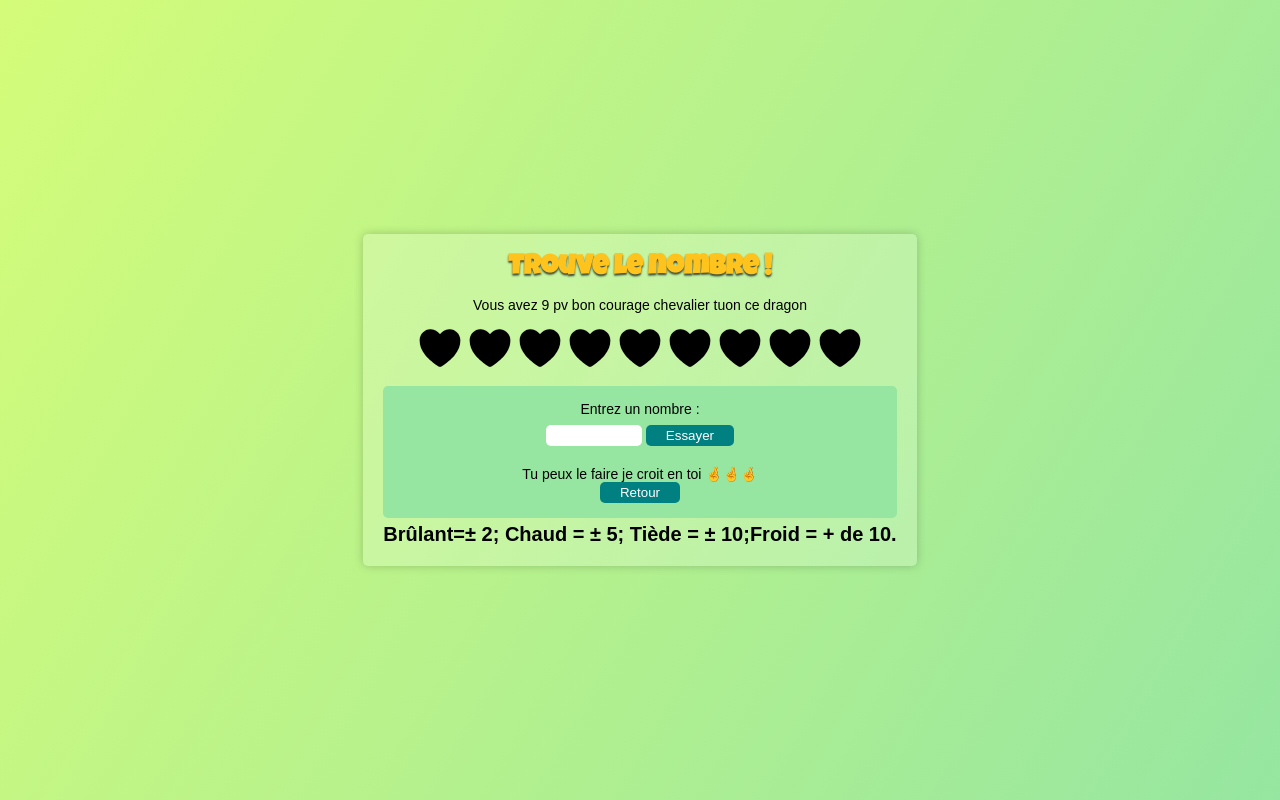
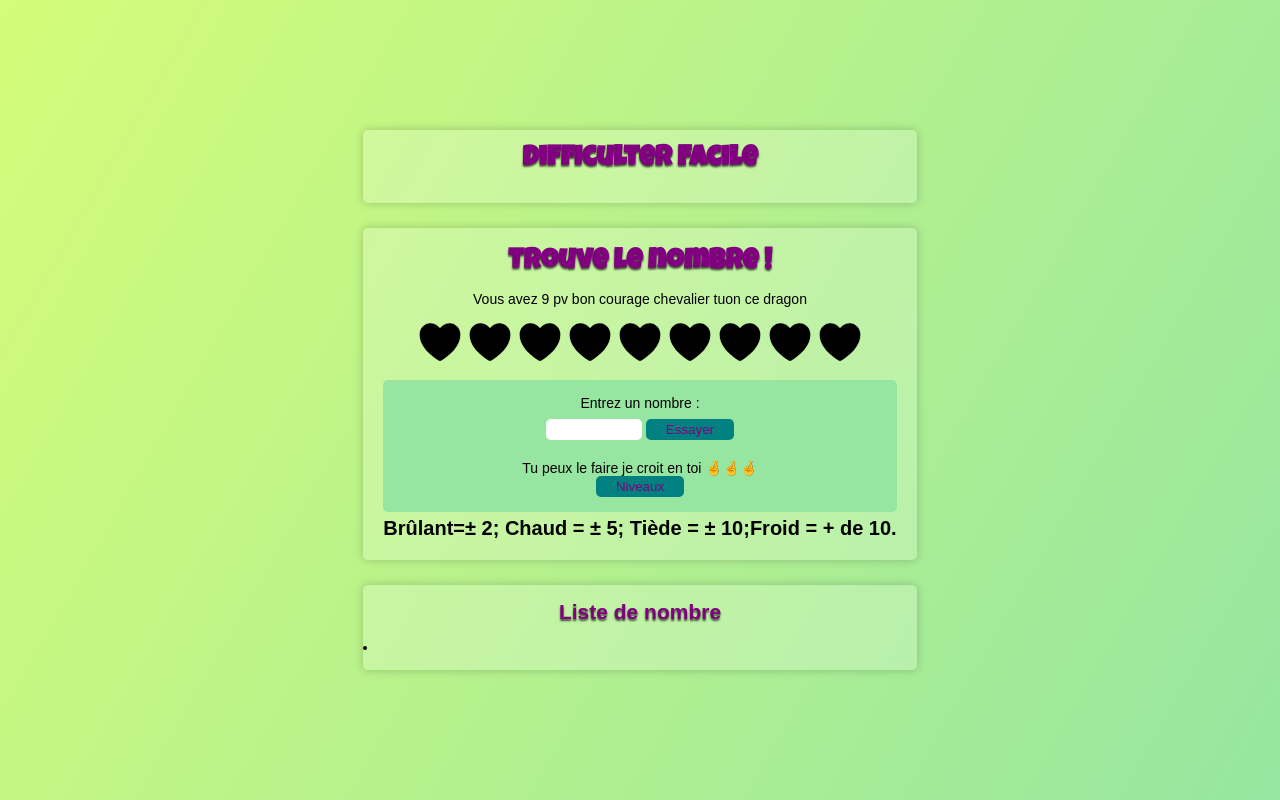
Before and after one commit to nathgarr/Tuto-js, a plain HTML site: page index.html in a window 1280 px wide. Both pictures are taken after a click on the button "Facile". Drawn offline with nearby package versions, Linux system fonts and the light colour scheme.

Commit message:
feat:nombre echouer

```diff
--- a/app.js
+++ b/app.js
@@ -21,39 +21,46 @@ const bgloose='linear-gradient(to top, #505285 0%, #585e92 12%, #65689f 25%, #74
 
 //logique Play fonction flécher
 const utilisator=document.getElementById('Choixutilisateur')
-const jeux=document.getElementById('jeux')
+const jeux=document.getElementById('pacman')
 const choix=document.getElementById('choix')
 const facile =document.getElementById('facile')
 const normale =document.getElementById('normale')
 const difficle =document.getElementById('Hard')
 const retour =document.getElementById('restart')
 const choice= "";
+const nombreListe=document.getElementById('nbl')
+const titr= document.getElementById('dif')
 
 function choixUtilisateur(){
      facile.addEventListener('click', () =>{
         choix.style.display="none";
         jeux.style.display="block";
+        titr.innerHTML=`Difficulter Facile`
         var choice=9;
         play(choice);
     })
     normale.addEventListener('click', ()=>{
         choix.style.display="none";
         jeux.style.display="block";
+        titr.innerHTML=`Difficulter Moyen`
         var choice=5;
         play(choice);
     })
     difficle.addEventListener('click', ()=> {
         choix.style.display="none";
         jeux.style.display="block";
+        titr.innerHTML=`Difficulter Difficile`
         var choice=3;
         play(choice);
     })
 }
 choixUtilisateur();
 const play = (choice) =>{
+    retour.addEventListener('click', () => {
+        document.location.reload(true);
+    })
     const totalVies= choice;
     //nb aleatoire
-
     //mathfloor pour arondir et math/random pour un nombre a virgule compri entre 0 et 1 exclu donc on arrondi
     const randomNumber = Math.floor(Math.random() * 101);
     let vies=totalVies;
@@ -79,6 +86,7 @@ const play = (choice) =>{
             essayrBtn.style.display="none";
             essayrBtn.setAttribute("disabled", "")
             //block le bouton essay pour que le joueur ayant gagner
+            retour.style.display="none";
         }
         //!== différent de randomnumber
         if(valeurInput !== randomNumber){
@@ -116,14 +124,21 @@ const play = (choice) =>{
                 message.textContent="C'est Froid ❄️❄️❄️";
             }
             vies--;
-            retour.addEventListener('click', () => {
-                choixUtilisateur();
-            })
             //perte de vie a chaque essay rater
             verifyLoose();
             //active la focntion qui permet de deduire si un coeur et perdu ou non
         }
-
+        const saisinb=(valeurInput)=>{
+            // nombreListe.innerHTML="";
+            let tableauNombre=[];
+            for(let i = 0; i < 1; i++){
+            tableauNombre.push("😥"+valeurInput+" ")
+            }
+            tableauNombre.forEach(valeurInput =>{
+                nombreListe.innerHTML+=valeurInput;
+            })
+        }
+        saisinb(valeurInput,vies);
         actualiseCoeur(vies);
     })
     //verification de defaite
@@ -141,6 +156,7 @@ const play = (choice) =>{
             message.textContent = `Vous avez perdu. La réponse était ${randomNumber}😥😥😥`
             //Activation button rejouer
             rejouer.style.display="block";
+            retour.style.display="none";
         }
     }
     //tableau générateur de coeur
@@ -160,7 +176,7 @@ const play = (choice) =>{
             divVies.innerHTML+=coeur;
         })
         let Txt = document.getElementById('Txt');
-            Txt.textContent = `Vous avez ${vies} pv bon courage chevalier tuon ce dragon`
+            Txt.textContent = `Vous avez ${vies} pv bon courage chevalier tuon ce dragon`;
     }
     actualiseCoeur(vies);
     rejouer.addEventListener('click', () => {
--- a/index.html
+++ b/index.html
@@ -14,6 +14,9 @@
             <h1>
                 Choisisser la dificulter entre Facile/Moyen/Difficile
             </h1>
+            <h2>
+                Bienvenue au nombre mysterieux trouver le pour sauver le royaume du dragon démoniaque Bahamot
+            </h2>
             <div id="Choixutilisateur">
                <button class="btn" id="facile">
                     Facile
@@ -25,6 +28,12 @@
                  Difficile
                 </button>
             </div>
+        </div>
+        <div id="pacman">
+            <div class="container" id="difficulter">
+                <h1 id="dif">
+
+                </h1>
             </div>
             <div class="container" id="jeux">
                 <h1>
@@ -49,13 +58,22 @@
                     <!-- petit message -->
                     <p id="message">Tu peux le faire je croit en toi 🤞🤞🤞</p>
                     <!-- btn rejouer a la fin du jeux -->
-                <button id="restart">Retour</button>
+                    <button id="restart">Niveaux</button>
                     <button id="rejouer">Rejouer ?</button>
                 </form>
                 <!-- message in dicatif chaux/frois
                 en html plsu ou moin secrit &plusmn-->
                 <p id="details">Brûlant=&plusmn; 2; Chaud = &plusmn; 5; Tiède = &plusmn; 10;Froid = + de 10.</p>
             </div>
+            <div class="container" id="liste">
+                <h2>
+                    Liste de nombre
+                </h2>
+                <ul>
+                    <li id="nbl"></li>
+                </ul>
+            </div>
+        </div>
         <script src="./app.js"></script>
         <script type="module" src="https://unpkg.com/ionicons@5.5.2/dist/ionicons/ionicons.esm.js"></script>
         <script nomodule src="https://unpkg.com/ionicons@5.5.2/dist/ionicons/ionicons.js"></script>
--- a/styles.css
+++ b/styles.css
@@ -11,6 +11,11 @@
     padding: 0;
     margin: 0;
     box-sizing: border-box;
+}
+h2{
+    color: purple;
+    text-shadow: var(--textShadow);
+    margin-bottom: 15px;
 }
 body{
     font-size: 14px;
@@ -30,7 +35,7 @@ h1{
     font-family: 'Luckiest Guy', cursive;
     margin-bottom: 15px;
     /* couleur a customiser */
-    color: #ffc31d;
+    color: purple;
     /* rapelle de la variable text shadow de la root */
     text-shadow: var(--textShadow);
     /* display inline block(dib)  pour que l'ombre ne prenne pas toute la largeur*/
@@ -53,7 +58,7 @@ button{
 /* button style */
 button{
     background-color: teal;
-    color: #ffffff;
+    color: purple;
     cursor: pointer;
     transition: all 0.2s;
 }
@@ -101,13 +106,21 @@ p#message{
     font-size: 20px;
     margin-top: 5px;
 }
-#jeux{
+#pacman{
     display: none;
+}
+#difficulter{
+    margin-bottom: 25px;
+    padding: 15px;
 }
 .btn{
     padding: 25px;
     color: goldenrod;
     font-size: 20px;
+}
+#liste{
+    margin-top: 25px;
+    padding: 15px;
 }
 #Choixutilisateur{
     display: flex;
```
Lines whose indentation alone changed are shown as unchanged.
